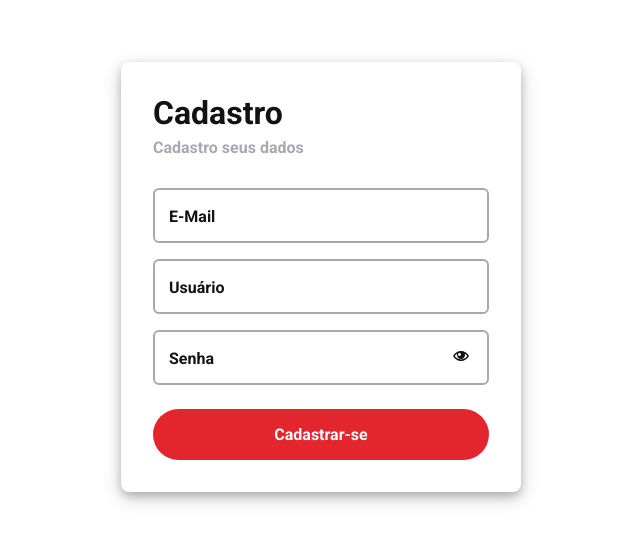
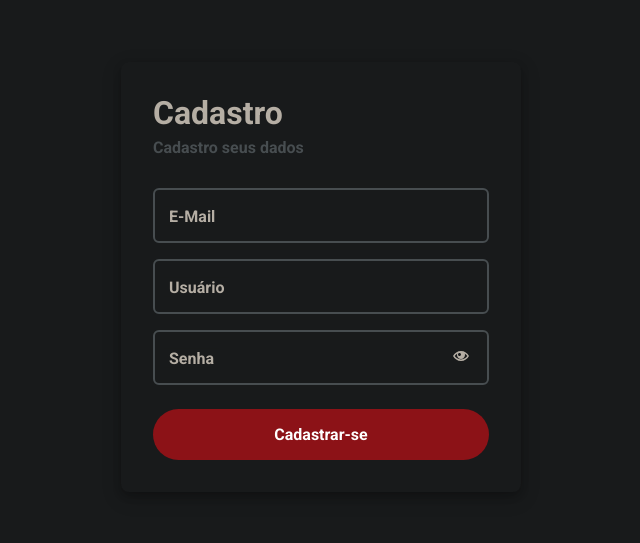
Before and after one commit to ReinaldoCS/desafio-claro, a React (Create React App) app in the folder frontend/: page /cadastro in a window 1280 px wide. Shown: the part 123-666 px from the top of the page, without its empty margins (319-959 px from the left). Built offline with nearby package versions, Linux system fonts and the light colour scheme.

Commit message:
Atualizando cores globais

```diff
--- a/frontend/src/components/InputForm/styles.ts
+++ b/frontend/src/components/InputForm/styles.ts
@@ -24,12 +24,12 @@ export const Content = styled.div<InputProps>`
   }
 
   input {
-    /* width: 300px; */
     width: 100%;
     padding: 1rem;
 
     border-radius: 6px;
     border: 2px solid var(--gray-300);
+    background-color: var(--black);
 
     font-weight: bold;
     outline: none;
@@ -64,7 +64,7 @@ export const Content = styled.div<InputProps>`
     left: calc(1rem - 5px);
 
     transform: translateY(-50%);
-    background: var(--white);
+    background: var(--black);
 
     transition: all 0.3s;
   }
--- a/frontend/src/components/Modal/styles.ts
+++ b/frontend/src/components/Modal/styles.ts
@@ -19,7 +19,7 @@ export const Content = styled(ReactModal)<ModalProps>`
 
   div {
     position: relative;
-    background-color: white;
+    background-color: var(--black);
     padding: 2rem;
     border-radius: 1rem;
 
--- a/frontend/src/global.css.ts
+++ b/frontend/src/global.css.ts
@@ -2,12 +2,12 @@ import { createGlobalStyle } from 'styled-components';
 
 export default createGlobalStyle`
   :root {
+    --white: #ffff;
+    --black: #181A1B;
+    --red: #8C1217;
 
-    --white: #ffff;
-    --red: #e3262e;
-
-    --gray-300: #a8a8b3;
-    --gray-900: #121214;
+    --gray-900: #B5AEA4;
+    --gray-300: #474D50;
   }
 
   * {
@@ -26,7 +26,7 @@ export default createGlobalStyle`
   }
 
   body {
-    background: var(--white);
+    background: var(--black);
     -webkit-font-smoothing: antialiased;
   }
 
```
